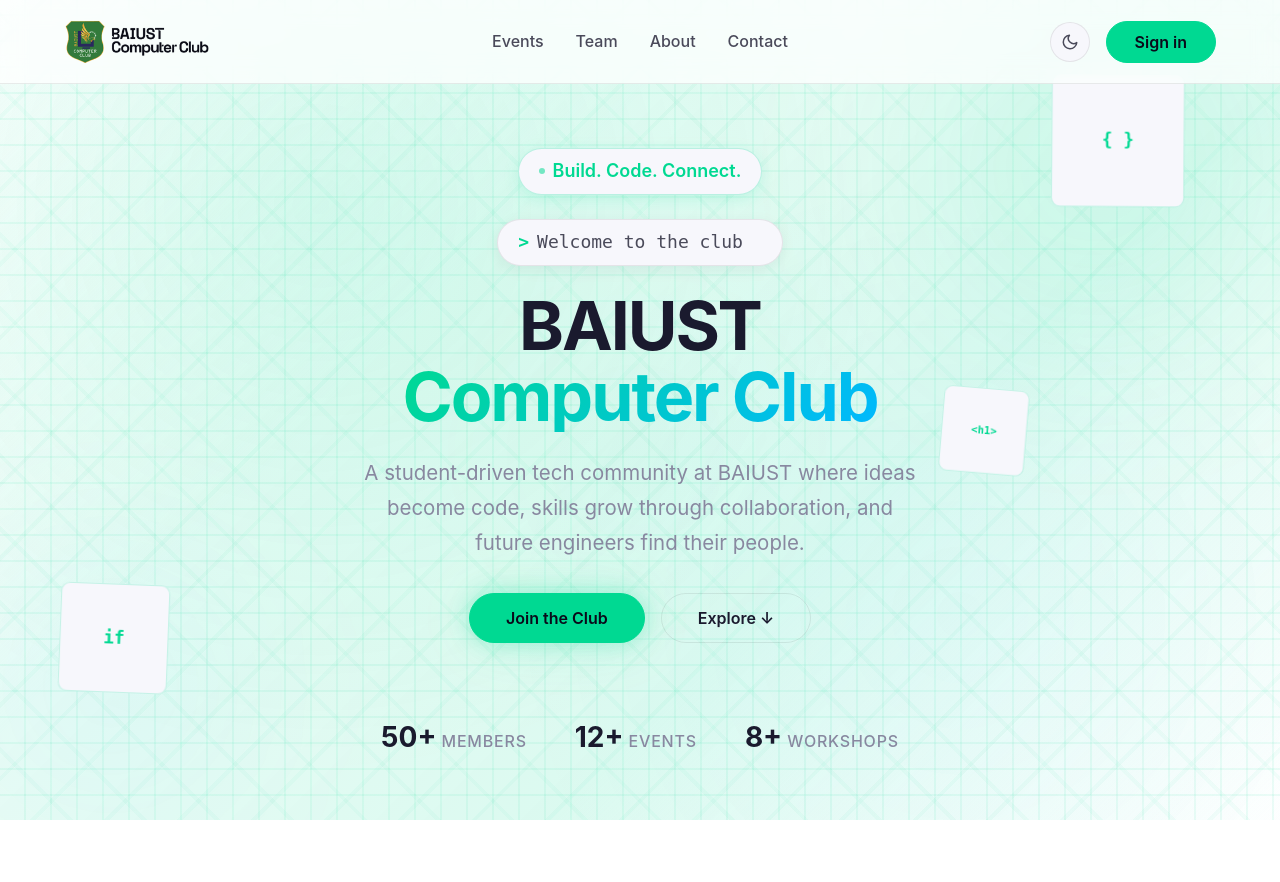
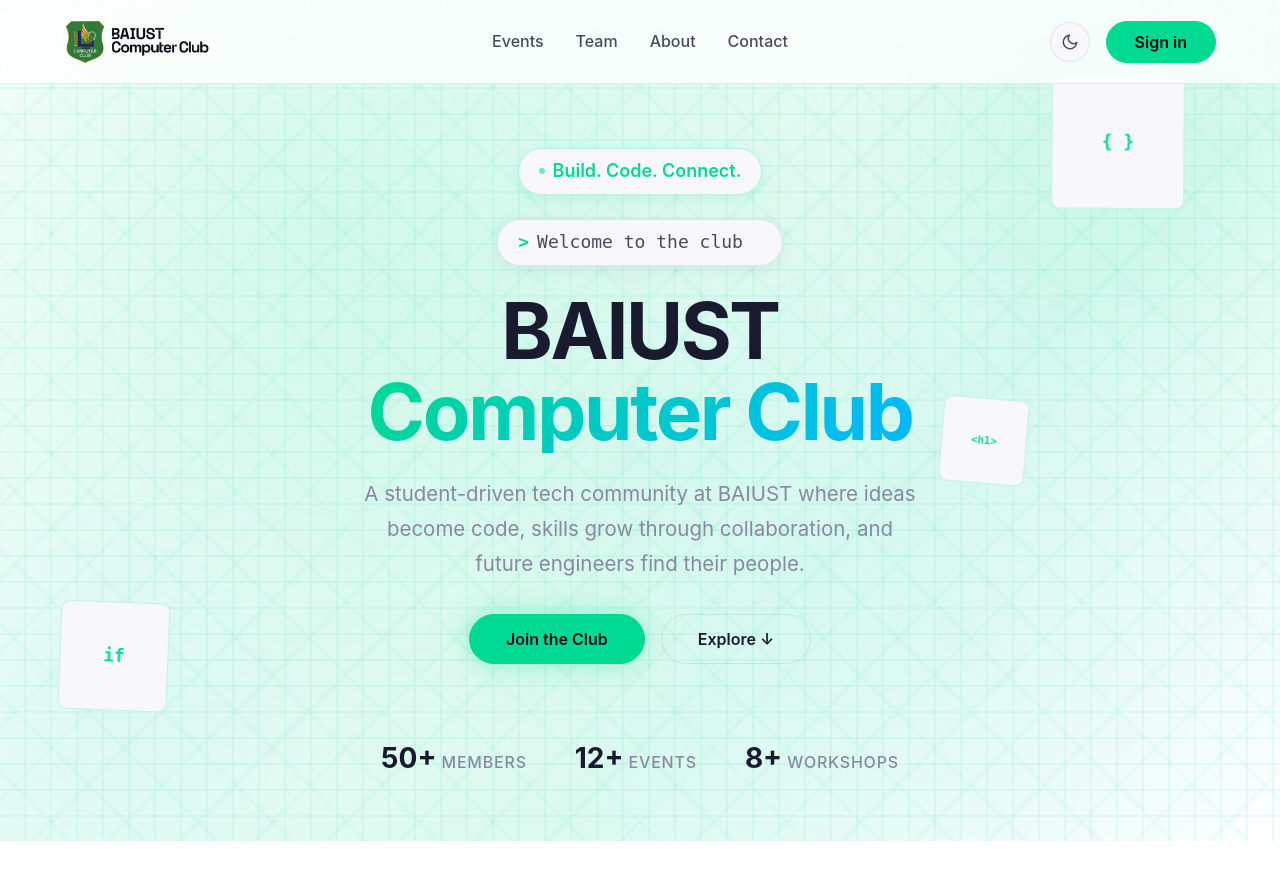
Before and after one commit to computerclub-sys/bcc_web_portal, a Django app: page / in a window 1280 px wide. Shown: the top 882 px of the page. Run offline with Django 5.2, Linux system fonts and the light colour scheme; data that the repository does not hold is empty.

Commit message:
fix:styling

```diff
--- a/portal/static/portal/css/base.css
+++ b/portal/static/portal/css/base.css
@@ -798,7 +798,7 @@ input, textarea, select {
 
 .hero-title-line {
     display: block;
-    font-size: clamp(38px, 5.5vw, 68px);
+    font-size: clamp(42px, 6.5vw, 78px);
     font-weight: 700;
     line-height: 1.05;
     letter-spacing: -0.03em;
```
